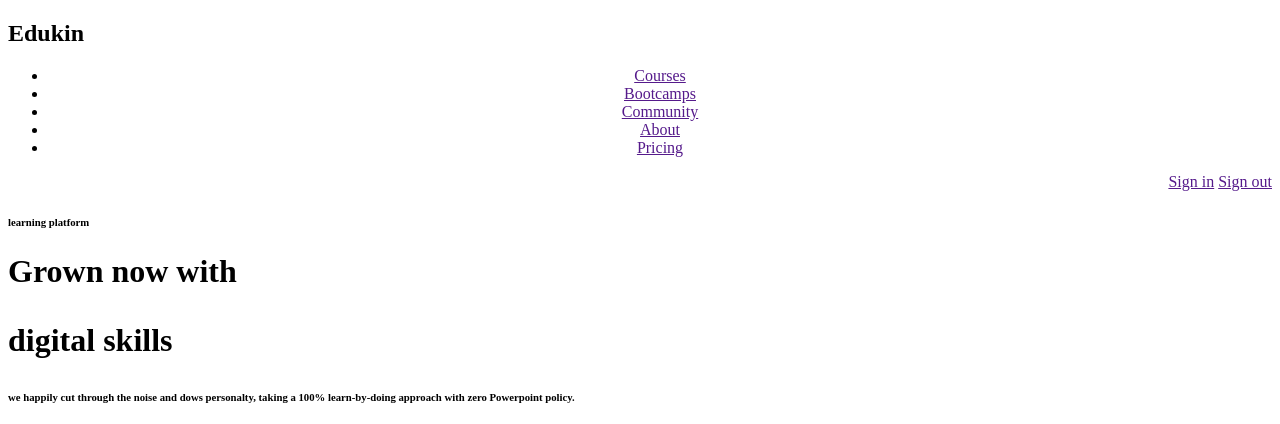
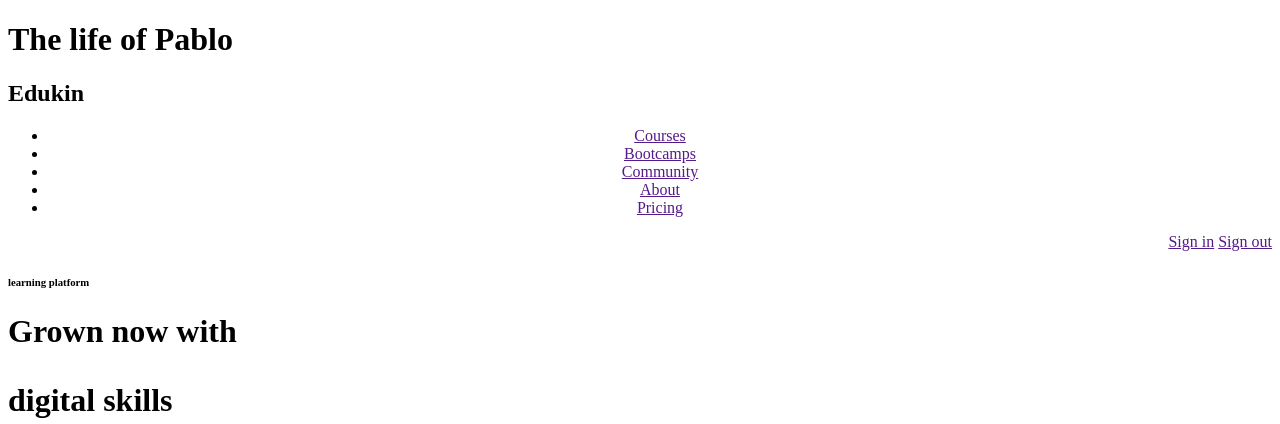
Before and after one commit to MatejStoklasek/Projekt1, a plain HTML site: page Index.html in a window 1280 px wide. Shown: the top 424 px of the page. Drawn offline with Linux system fonts and the light colour scheme.

Commit message:
test branch added text

```diff
--- a/Index.html
+++ b/Index.html
@@ -8,6 +8,7 @@
     <title>Matěj Stoklásek</title>
 </head>
 <body>
+<h1>The life of Pablo</h1>
 <nav>
     <span>
         <h2>Edukin</h2>
```
